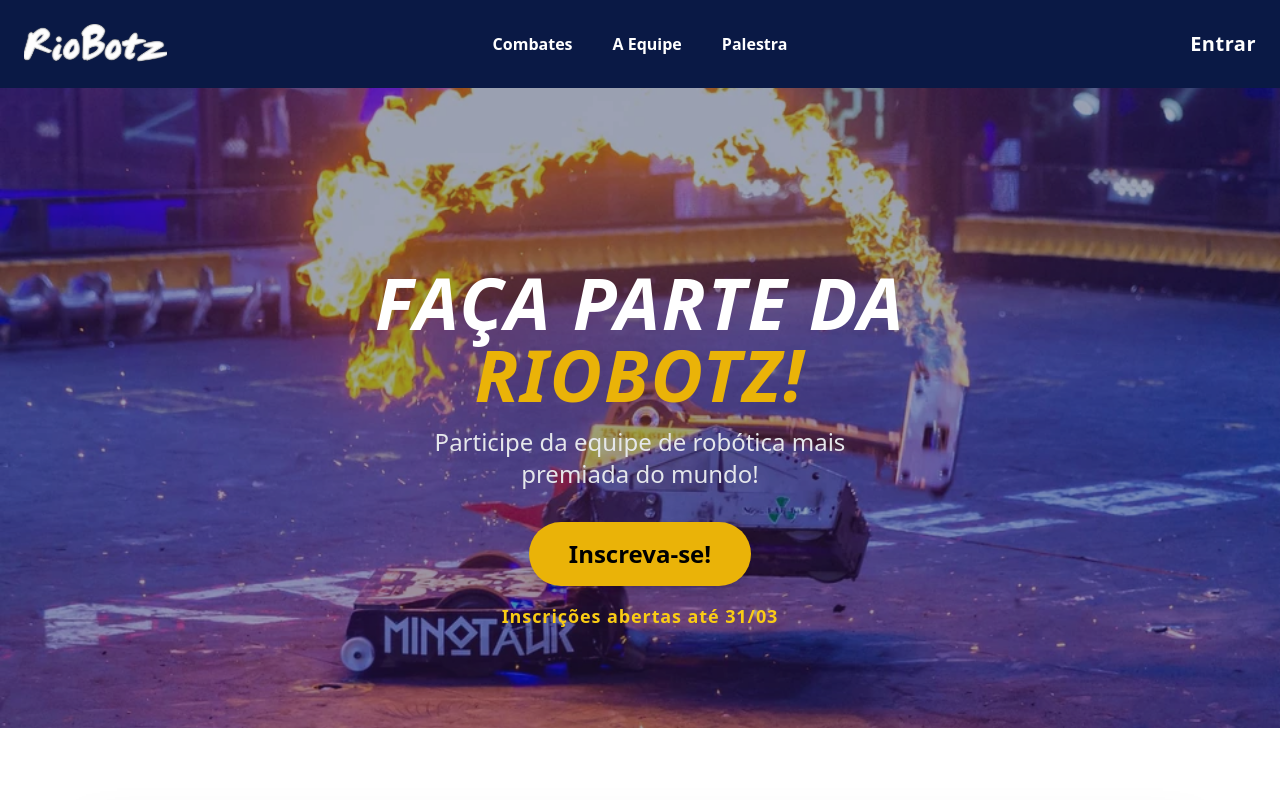
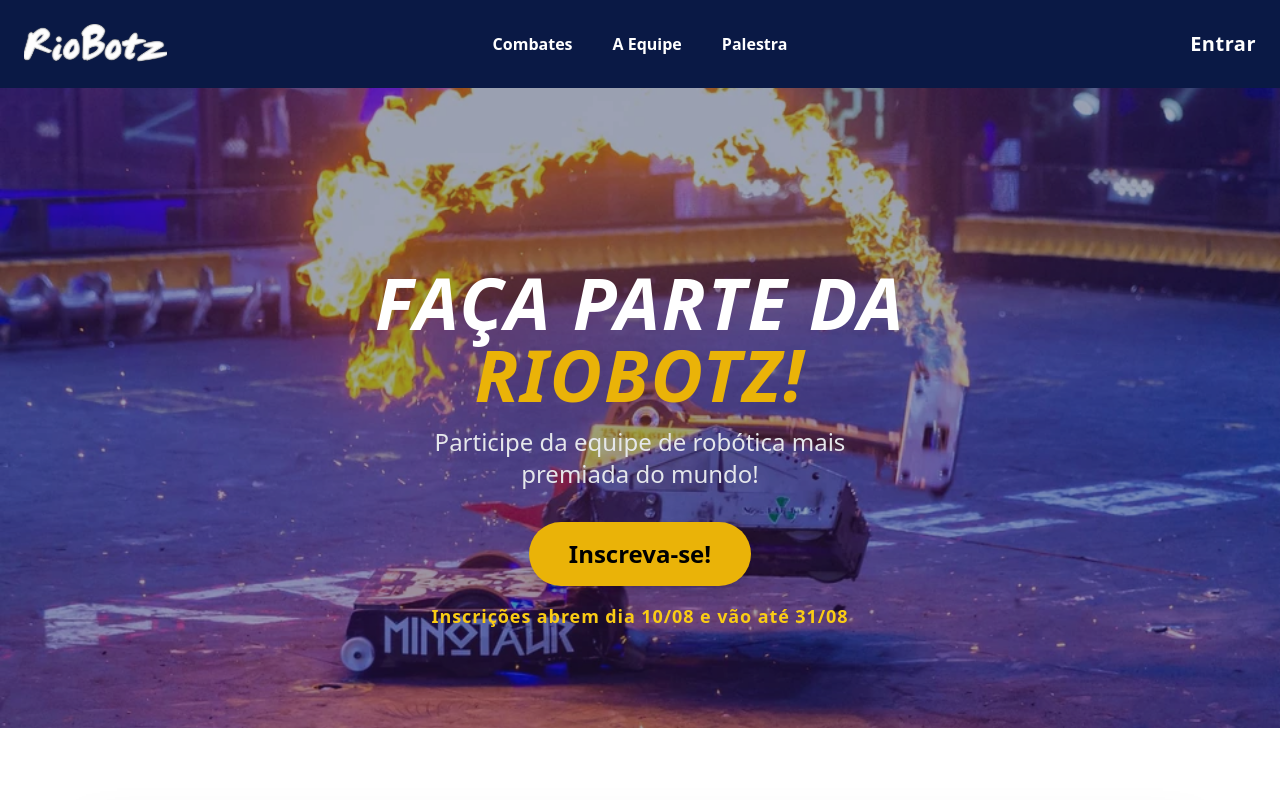
Before and after one commit to thadeu-ct/processo-seletivo-riobotz, a React (Vite) app: page / in a window 1280 px wide. Shown: the top 800 px of the page. Built offline with nearby package versions, Linux system fonts and the light colour scheme; no server answers.

Commit message:
Atualizando as datas

```diff
--- a/src/features/HeroSection.jsx
+++ b/src/features/HeroSection.jsx
@@ -28,7 +28,7 @@ function HeroSection() {
         </Link>
 
         <p className="mt-4 text-yellow-400 font-semibold text-lg tracking-wider">
-          Inscrições abertas até 31/03
+          Inscrições abrem dia 10/08 e vão até 31/08
         </p>
       </div>
     </section>
```
